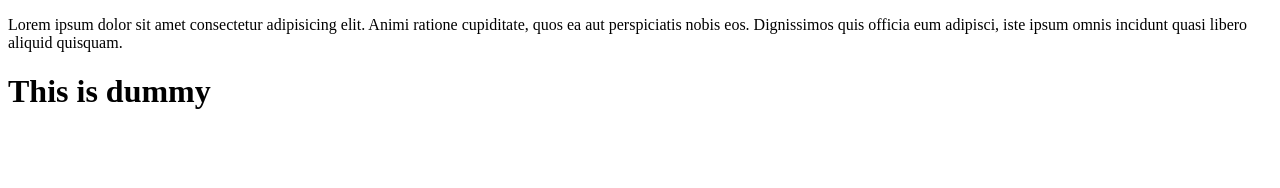
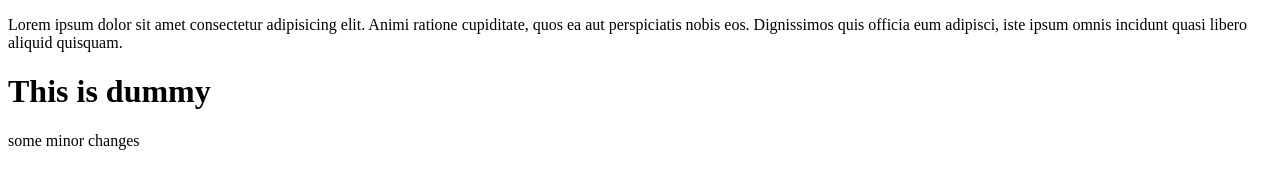
Before and after one commit to Gaurav41446/freshersbatch-oct16, a plain HTML site: page index.html in a window 1280 px wide. Drawn offline with Linux system fonts and the light colour scheme.

Commit message:
again updated index.html

```diff
--- a/index.html
+++ b/index.html
@@ -9,5 +9,6 @@
 <body>
     <p>Lorem ipsum dolor sit amet consectetur adipisicing elit. Animi ratione cupiditate, quos ea aut perspiciatis nobis eos. Dignissimos quis officia eum adipisci, iste ipsum omnis incidunt quasi libero aliquid quisquam.</p>
     <h1>This is dummy</h1>
+    <p>some minor changes</p>
 </body>
 </html>
```
